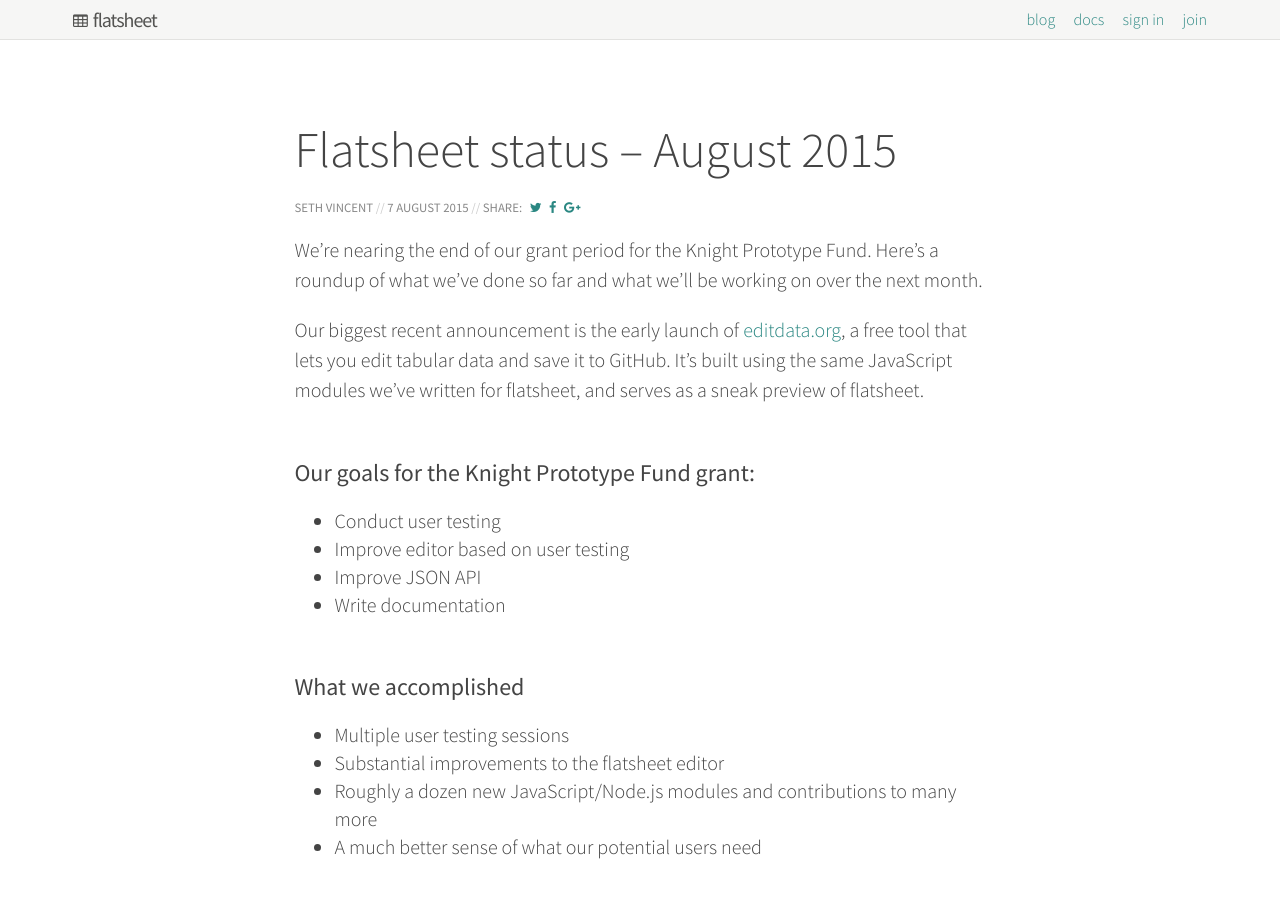
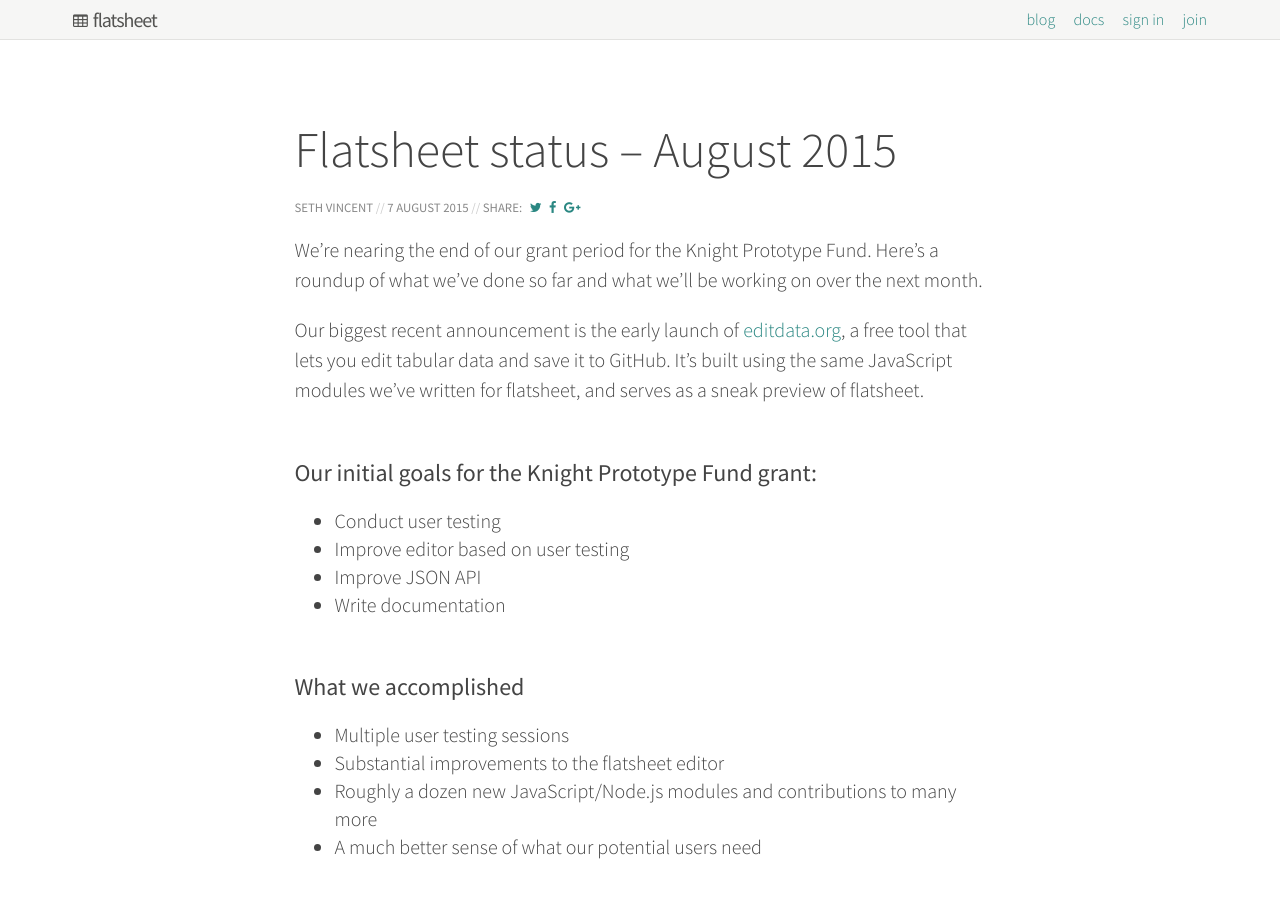
Before and after one commit to flatsheet/flatsheet.github.io, a Jekyll site: the page built from _posts/2015-08-07-august.md, in a window 1280 px wide and 900 px high. Built offline with Jekyll 4.4.1, drawn with Linux system fonts in a browser that asks for light colours; nearby versions of some CDN libraries; Markdown is read by kramdown in place of the engine named in the settings; comment, search, counter and statistics services are not loaded.

Commit message:
Update 2015-08-07-august.md

```diff
--- a/_posts/2015-08-07-august.md
+++ b/_posts/2015-08-07-august.md
@@ -9,7 +9,7 @@
 
 Our biggest recent announcement is the early launch of [editdata.org](http://editdata.org), a free tool that lets you edit tabular data and save it to GitHub. It's built using the same JavaScript modules we've written for flatsheet, and serves as a sneak preview of flatsheet.
 
-## Our goals for the Knight Prototype Fund grant:
+## Our initial goals for the Knight Prototype Fund grant:
 - Conduct user testing
 - Improve editor based on user testing
 - Improve JSON API
```
